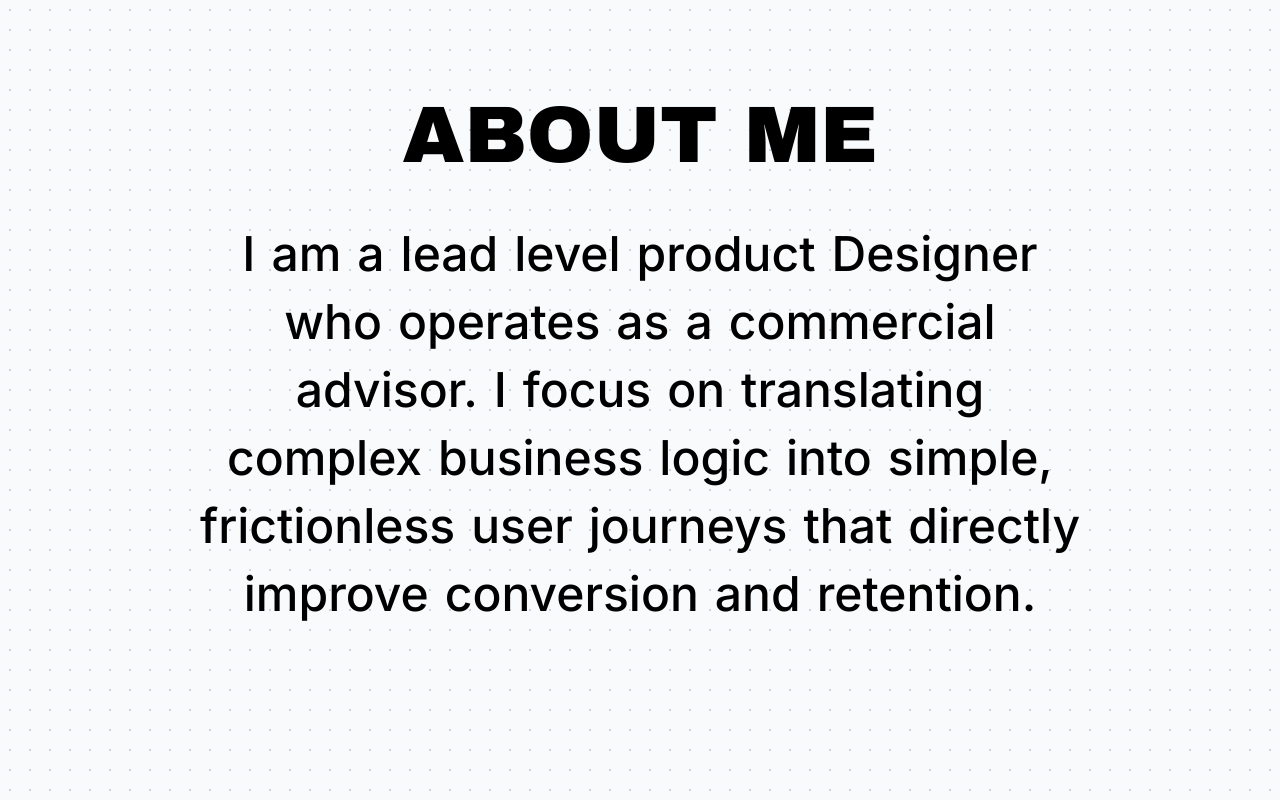
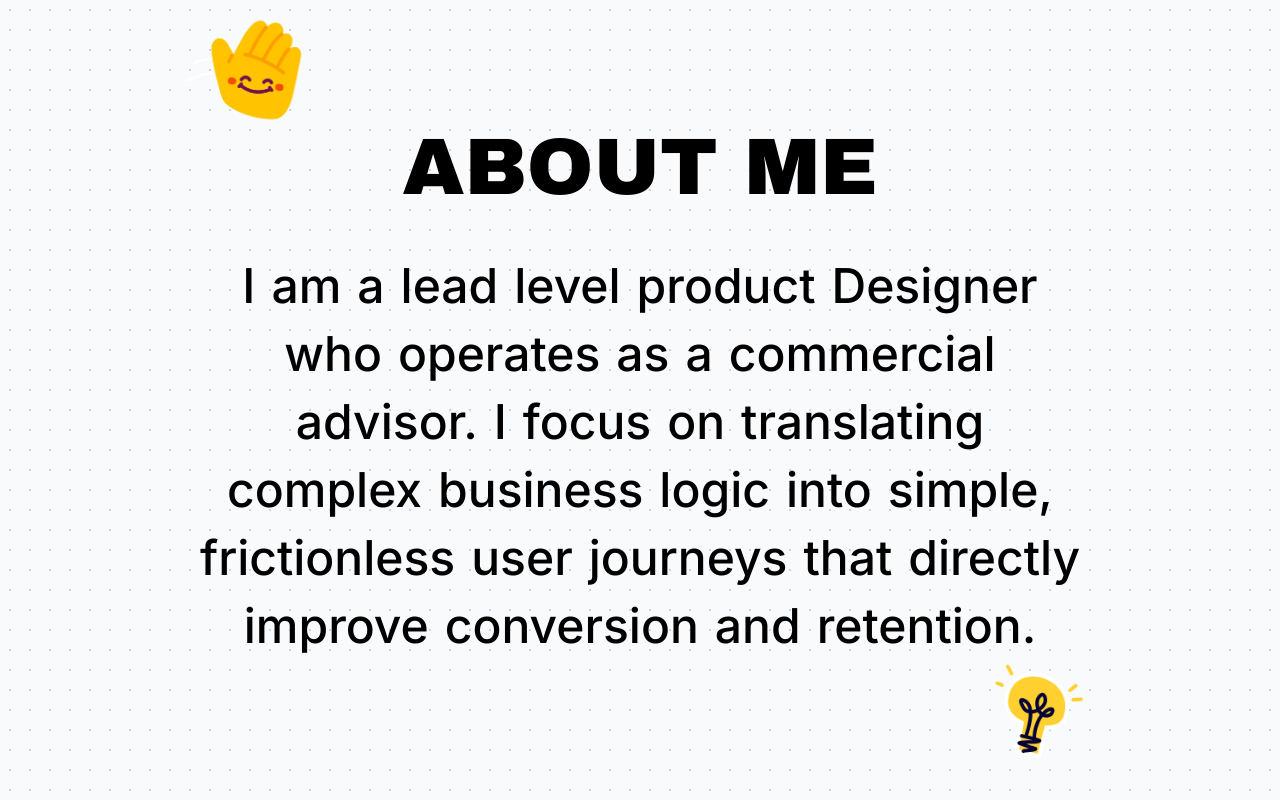
Before and after one commit to andrewleevey-ux/andrew-leevey-portfolio, a Next.js app: page / in a window 1280 px wide. Shown: the part 840-1640 px from the top of the page. Built offline with nearby package versions, Linux system fonts and the light colour scheme; a web font is replaced by a local one.

Commit message:
feat: add flexbox corner images to About Me section

```diff
--- a/components/AboutMeSection.tsx
+++ b/components/AboutMeSection.tsx
@@ -1,6 +1,7 @@
 "use client";
 
 import { useRef } from "react";
+import Image from "next/image";
 import {
   motion,
   useScroll,
@@ -49,7 +50,17 @@ export default function AboutMeSection() {
   });
 
   return (
-    <ScrollSection className="py-32 min-h-screen flex flex-col justify-center items-center">
+    <ScrollSection className="flex flex-col justify-between min-h-screen py-12 px-8">
+      <div className="w-full flex justify-start">
+        <Image
+          src="/images/high5smile.png"
+          alt="High-five smile"
+          width={120}
+          height={120}
+        />
+      </div>
+
+      <div className="flex-1 flex flex-col items-center justify-center w-full">
         <h2
           className={`${archivoBlack.className} text-black text-5xl md:text-[80px] uppercase leading-none text-center w-full mb-12`}
         >
@@ -73,6 +84,16 @@ export default function AboutMeSection() {
             );
           })}
         </p>
+      </div>
+
+      <div className="w-full flex justify-end">
+        <Image
+          src="/images/lightbulb.png"
+          alt="Lightbulb"
+          width={120}
+          height={120}
+        />
+      </div>
     </ScrollSection>
   );
 }
```
Lines whose indentation alone changed are shown as unchanged.
